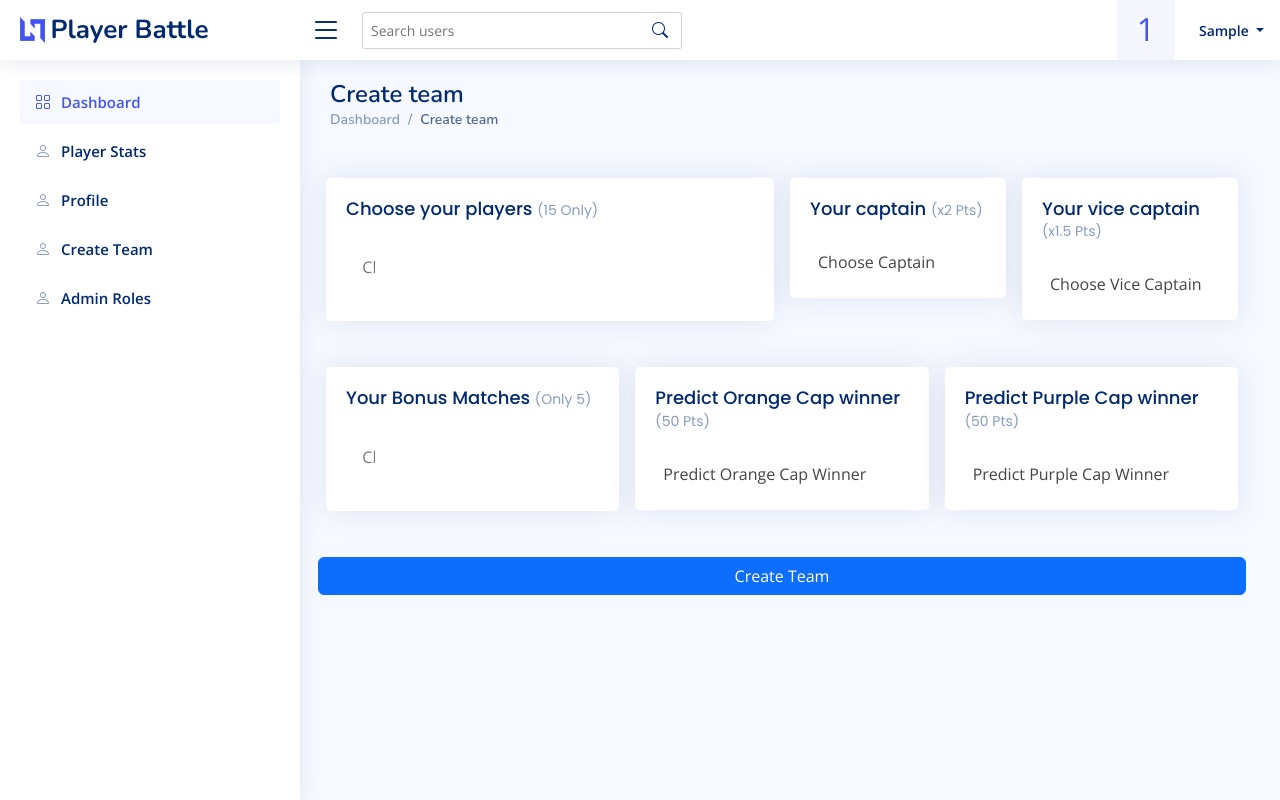
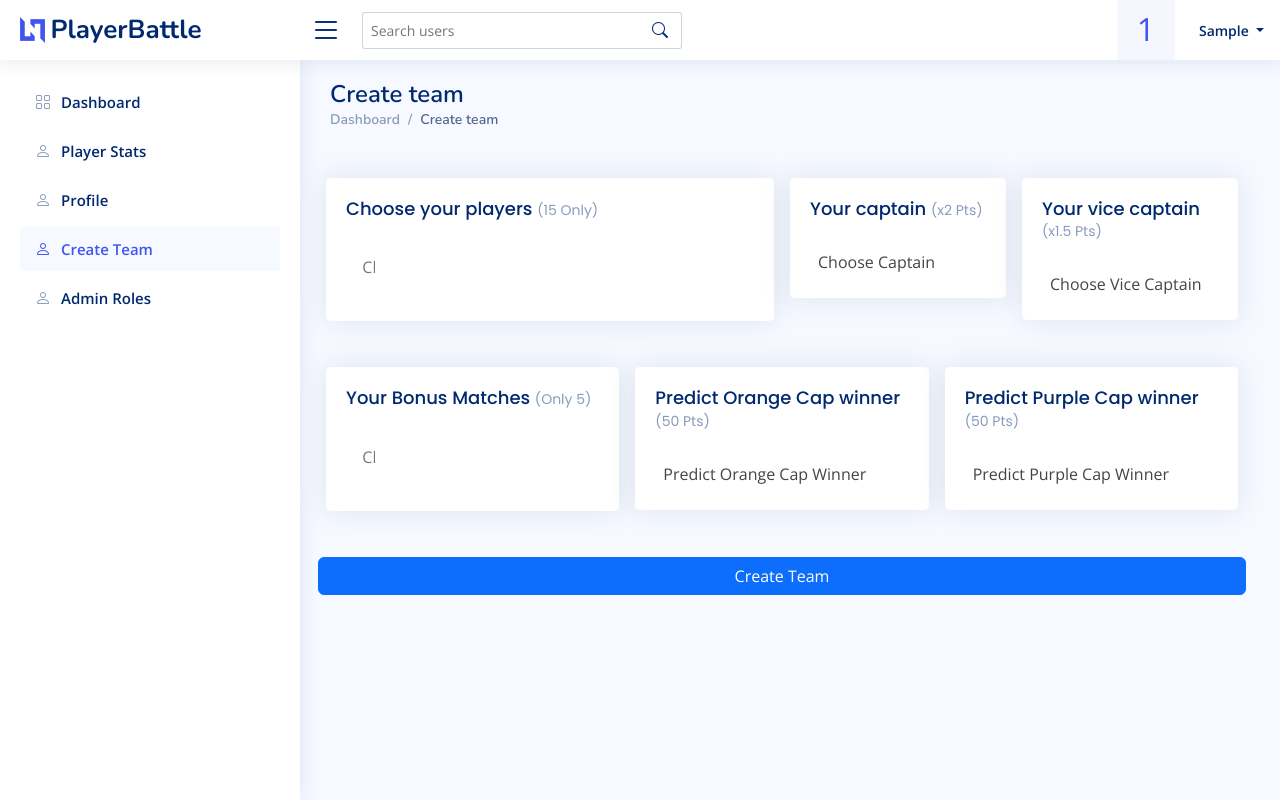
Before and after one commit to shubh1605/PlayerBattle, a Django app: page /core/create-team/ in a window 1280 px wide. Run offline with Django 4.2, Linux system fonts and the light colour scheme; the visitor is signed in with stand-in values (Sample User, id 1); data comes from the database, SQL or seed files in the repository; data that the repository does not hold is empty; some libraries are stand-ins or nearby versions.

Commit message:
changed links and create team

```diff
--- a/core/templates/core/admin.html
+++ b/core/templates/core/admin.html
@@ -11,7 +11,7 @@
             <li class="breadcrumb-item active">Admin Page</li>
           </ol>
         </nav>
-      </div><
+      </div>
     <!-- End Page Title -->
     <section class="section">
         <div class="row">
--- a/core/templates/core/base.html
+++ b/core/templates/core/base.html
@@ -1,4 +1,10 @@
 {% load static %}
+{% url 'home-page' as home_url %}
+{% url 'profile' request.user.id as profile_url %}
+{% url 'create-team' as create_team_url %}
+{% url 'admin-func' as admin_url %}
+{% url 'player-stats' as player_url %}
+
 <!DOCTYPE html>
 <html lang="en">
 
@@ -53,9 +59,9 @@
   <header id="header" class="header fixed-top d-flex align-items-center">
 
     <div class="d-flex align-items-center justify-content-between">
-      <a href="index.html" class="logo d-flex align-items-center">
+      <a href="{% url 'home-page' %}" class="logo d-flex align-items-center">
         <img src="{% static 'core/assets/img/logo.png' %}" alt="">
-        <span class="d-none d-lg-block">Player Battle</span>
+        <span class="d-none d-lg-block">PlayerBattle</span>
       </a>
       <i class="bi bi-list toggle-sidebar-btn"></i>
     </div><!-- End Logo -->
@@ -134,14 +140,14 @@
     <ul class="sidebar-nav" id="sidebar-nav">
 
       <li class="nav-item">
-        <a class="nav-link " href="{% url 'home-page' %}">
+        <a class="nav-link {% if request.path != home_url %}collapsed{% endif %}" href="{% url 'home-page' %}">
           <i class="bi bi-grid"></i>
           <span>Dashboard</span>
         </a>
       </li><!-- End Dashboard Nav -->
 
       <li class="nav-item">
-        <a class="nav-link collapsed" href="{% url 'player-stats' %}">
+        <a class="nav-link {% if request.path != player_url %}collapsed{% endif %}" href="{% url 'player-stats' %}">
           <i class="bi bi-person"></i>
           <span>Player Stats</span>
         </a>
@@ -149,21 +155,21 @@
 
       {% if not request.user.is_anonymous %}
         <li class="nav-item">
-          <a class="nav-link collapsed" href="{% url 'profile' request.user.id %}">
+          <a class="nav-link {% if request.path != profile_url %}collapsed{% endif %}" href="{% url 'profile' request.user.id %}">
             <i class="bi bi-person"></i>
-            <span>Profile</span>
+              <span>Profile</span>
           </a>
         </li><!-- End Profile Page Nav -->
 
         <li class="nav-item">
-          <a class="nav-link collapsed" href="{% url 'create-team' %}">
+          <a class="nav-link {% if request.path != create_team_url %}collapsed{% endif %}" href="{% url 'create-team' %}">
             <i class="bi bi-person"></i>
             <span>Create Team</span>
           </a>
         </li><!-- End Profile Page Nav -->
 
         <li class="nav-item">
-          <a class="nav-link collapsed" href="{% url 'admin-func' %}">
+          <a class="nav-link {% if request.path != admin_url %}collapsed{% endif %}" href="{% url 'admin-func' %}">
             <i class="bi bi-person"></i>
             <span>Admin Roles</span>
           </a>
--- a/core/templates/core/create_team.html
+++ b/core/templates/core/create_team.html
@@ -50,7 +50,7 @@
             <h5 class="card-title">Choose your players <span>(15 Only) </span> </h5>
             <div class="col-md-12">
               <div class="form-floating mt-3">
-                <select id="selected_players" multiple data-allow-clear="1" placeholder="  Choose Players" onchange="selectedPlayers()" class="form-select" name="players" aria-label="State">
+                <select id="selected_players" multiple data-allow-clear="1" placeholder="  Choose Players" onchange="selectedPlayers()" class="form-select" name="players" aria-label="State" required>
                   {% for player in all_players %}
                       <option class="selected_players_class" value={{ player.id }}>{{ player.name|title }}</option>
                   {% endfor %}
@@ -68,7 +68,7 @@
             <h5 class="card-title">Your captain <span>(x2 Pts) </span> </h5>
             <div class="col-md-12">
               <div class="form-floating mt-3">
-                <select id="select_captain"  data-allow-clear="1" placeholder=" Choose Captain"  class="form-select" name="captain" aria-label="State">
+                <select id="select_captain"  data-allow-clear="1" placeholder=" Choose Captain"  class="form-select" name="captain" aria-label="State" onchange="selectedCaptain()" required>
                 </select>
               </div>
             </div>
@@ -82,7 +82,7 @@
             <h5 class="card-title">Your vice captain <span>(x1.5 Pts) </span> </h5>
             <div class="col-md-12">
               <div class="form-floating mt-3">
-                <select id="select_vice_captain"  data-allow-clear="1" placeholder=" Choose Vice Captain"  class="form-select" name="vice_captain" aria-label="State">
+                <select id="select_vice_captain"  data-allow-clear="1" placeholder=" Choose Vice Captain"  class="form-select" name="vice_captain" aria-label="State" onchange="selectedViceCaptain()" required>
                 </select>
               </div>
             </div>
@@ -96,7 +96,7 @@
             <h5 class="card-title">Your Bonus Matches <span>(Only 5)  </span> </h5>
             <div class="col-md-12">
               <div class="form-floating mt-3">
-                <select id="selected_matches" multiple data-allow-clear="1" placeholder="  Choose Matches" class="form-select" name="matches" aria-label="State">
+                <select id="selected_matches" multiple data-allow-clear="1" placeholder="  Choose Matches" class="form-select" name="matches" aria-label="State" required>
                   {% for match in all_matches %}
                       <option class="selected_players_class" value={{ match.id }}>{{ match.name|title }}</option>
                   {% endfor %}
@@ -113,7 +113,8 @@
             <h5 class="card-title">Predict Orange Cap winner <span>(50 Pts) </span> </h5>
             <div class="col-md-12">
               <div class="form-floating mt-3">
-                <select id="selected_orange_cap" data-allow-clear="1" placeholder="  Predict Orange Cap Winner" class="form-select" name="orange_cap" aria-label="State">
+                <select id="selected_orange_cap" data-allow-clear="1" placeholder="  Predict Orange Cap Winner" class="form-select" name="orange_cap" aria-label="State" required>
+                  <option disabled selected value> -- select an option -- </option>
                   {% for player in all_players %}
                       <option class="selected_players_class" value={{ player.id }}>{{ player.name|title }}</option>
                   {% endfor %}
@@ -131,7 +132,8 @@
 
             <div class="col-md-12">
               <div class="form-floating mt-3">
-                <select id="selected_purple_cap" data-allow-clear="1" placeholder="  Predict Purple Cap Winner" class="form-select" name="purple_cap" aria-label="State">
+                <select id="selected_purple_cap" data-allow-clear="1" placeholder="  Predict Purple Cap Winner" class="form-select" name="purple_cap" aria-label="State" required>
+                  <option disabled selected value> -- select an option -- </option>
                   {% for player in all_players %}
                       <option class="selected_players_class" value={{ player.id }}>{{ player.name|title }}</option>
                   {% endfor %}
@@ -156,6 +158,52 @@
   <!-- SELECT2 -->
   <script>
 
+    function selectedCaptain() {
+      var selected_option = document.getElementById("select_captain");
+      var selected_captain = selected_option.value;
+      selected_players = [];
+      for (var option of document.getElementById('selected_players').options)
+      {
+          if (option.selected && option.value != selected_captain) {
+            selected_players.push([option.value, option.text]);
+          }
+      }
+
+      var selected_vice_option = document.getElementById("select_vice_captain");
+      var selected_vice_captain = selected_option.value;
+
+      var cap_options = ""
+      for(var i=0; i<selected_players.length; i++){
+        cap_options += "<option value="+ selected_players[i][0] +">"+selected_players[i][1]+"</option>"
+      }
+      document.getElementById("select_vice_captain").innerHTML = cap_options;
+      document.getElementById("select_vice_captain").value = select_vice_captain;
+
+    }
+
+    function selectedViceCaptain() {
+      var selected_option = document.getElementById("select_vice_captain");
+      var selected_vice_captain = selected_option.value;
+      selected_players = [];
+      for (var option of document.getElementById('selected_players').options)
+      {
+          if (option.selected && option.value != selected_vice_captain) {
+            selected_players.push([option.value, option.text]);
+          }
+      }
+
+      var selected_captain_option = document.getElementById("select_captain");
+      var selected_captain = selected_option.value;
+
+      var cap_options = ""
+      for(var i=0; i<selected_players.length; i++){
+        cap_options += "<option value="+ selected_players[i][0] +">"+selected_players[i][1]+"</option>"
+      }
+      document.getElementById("select_captain").innerHTML = cap_options;
+      document.getElementById("select_captain").value = selected_captain;
+
+    }
+
 
     function selectedPlayers() {
       selected_players = [];
@@ -166,7 +214,7 @@
           }
       }
 
-      var cap_options = ""
+      var cap_options = " <option disabled selected value> -- select an option -- </option>"
       for(var i=0; i<selected_players.length; i++){
         cap_options += "<option value="+ selected_players[i][0] +">"+selected_players[i][1]+"</option>"
       }
@@ -177,8 +225,27 @@
 
     $(function () {
       $.noConflict();
-        $('select').each(function () {
+      $('select').each(function () {
+        $(this).select2({
+          theme: 'bootstrap4',
+          width: 'style',
+          placeholder: $(this).attr('placeholder'),
+          allowClear: Boolean($(this).data('allow-clear')),
+        });
+      });
+        $('#selected_matches').each(function () {
           $(this).select2({
+            minimumSelectionLength: 5,
+            maximumSelectionLength: 5,
+            theme: 'bootstrap4',
+            width: 'style',
+            placeholder: $(this).attr('placeholder'),
+            allowClear: Boolean($(this).data('allow-clear')),
+          });
+        });
+        $('#selected_players').each(function () {
+          $(this).select2({
+            maximumSelectionLength: 3,
             theme: 'bootstrap4',
             width: 'style',
             placeholder: $(this).attr('placeholder'),
--- a/core/urls.py
+++ b/core/urls.py
@@ -6,12 +6,12 @@ from .views import *
 
 urlpatterns = [
     path('',home_page, name='home-page'),
-    path(r'player_stats/',players_stats_view, name='player-stats'),
+    path('player_stats/',players_stats_view, name='player-stats'),
     path('calculate_player_stats',calculate_players_stats_view, name='calculate-player-stats'),
     path('login/', login_user, name = 'login'),
     path('register/', register, name = 'register'),
     path('logout/', logout_view, name = 'logout'),
-    path('profile/<id>', profile, name='profile'),
+    path('profile/<id>/', profile, name='profile'),
     path('create-team/', create_team, name='create-team'),
     path('admin/',admin_func, name='admin-func'),
     path('admin/startmatch/', start_match, name='start-match'),
```
